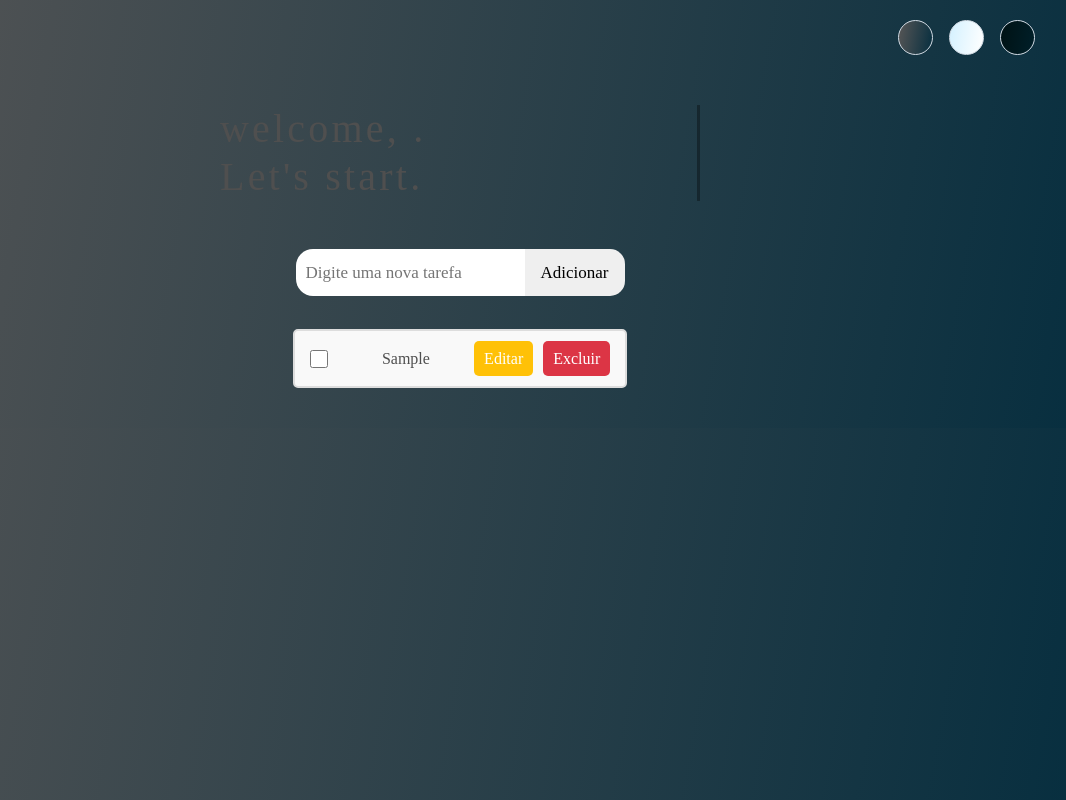
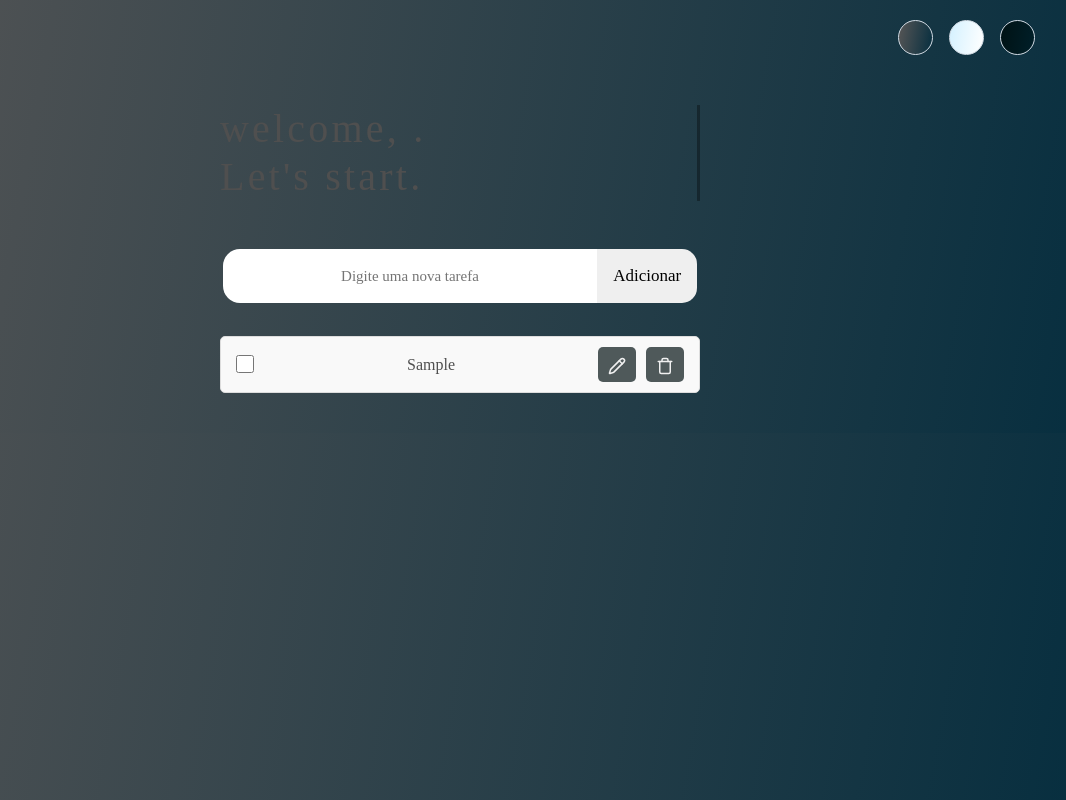
Before and after one commit to benlove-chris/to-do-List, a React (Create React App) app in the folder todo-list-frontend/: page / in a window 1280 px wide. Both pictures are taken after typing "Sample" into the empty fields and a click on the button "Adicionar". Shown: the whole page, without its empty margins (180-1246 px from the left). Built offline with nearby package versions, Linux system fonts and the light colour scheme; a web font is replaced by a local one.

Commit message:
add icone delete/edit

```diff
--- a/todo-list-frontend/package.json
+++ b/todo-list-frontend/package.json
@@ -5,6 +5,7 @@
   "dependencies": {
     "axios": "^1.7.9",
     "cra-template": "1.2.0",
+    "lucide-react": "^0.475.0",
     "mdb-react-ui-kit": "^9.0.0",
     "react": "^19.0.0",
     "react-dom": "^19.0.0",
--- a/todo-list-frontend/src/components/tarefaForm/TarefaForm.css
+++ b/todo-list-frontend/src/components/tarefaForm/TarefaForm.css
@@ -27,11 +27,11 @@
 }
 
 .tarefa-form input {
-    padding: 10px;
-    font-size: 17px;
+    padding: 15px;
+    font-size: 15px;
+    text-align: center;
     border: none;
     outline: none;
-    /* border-radius: 15; */
     border-top-left-radius: 17px;
     border-bottom-left-radius: 17px;
     max-width: 500px;
--- a/todo-list-frontend/src/components/tarefaList/TarefaList.css
+++ b/todo-list-frontend/src/components/tarefaList/TarefaList.css
@@ -39,32 +39,32 @@
 
 /* Estilo do botão editar */
 .editar-button {
-  background-color: #ffc107; /* Amarelo */
+  background-color: #4f595a;  /* Amarelo */
   border: none;
   border-radius: 5px;
   padding: 5px 10px;
-  color: white;
+  color: rgb(240, 240, 240);
   cursor: pointer;
   transition: background-color 0.3s ease;
 }
 
 .editar-button:hover {
-  background-color: #e0a800;
+  background-color: #10383b ;
 }
 
 /* Estilo do botão excluir */
 .excluir-button {
-  background-color: #dc3545; /* Vermelho */
+  background-color: #4f595a; /* Vermelho */
   border: none;
   border-radius: 5px;
   padding: 5px 10px;
-  color: white;
+  color: rgb(240, 240, 240);
   cursor: pointer;
   transition: background-color 0.3s ease;
 }
 
 .excluir-button:hover {
-  background-color: #b02a37;
+  background-color: #10383b ;
 }
 
 
@@ -115,7 +115,8 @@
   margin: 20px auto; /* Espaço acima e abaixo */
   padding: 0 10px; /* Espaçamento horizontal interno */
   max-width: 500px; /* Limita a largura máxima da lista */
-  text-align: center; /* Centraliza o texto */
+  text-align: center;
+  width: 900px; /* Centraliza o texto */
 }
 
 /* Estilo dos itens da tarefa */
@@ -125,7 +126,7 @@
   justify-content: space-between;
   align-items: center;
   padding: 10px 15px;
-  border: 2px solid #ddd;
+  border: 1px solid #ddd;
   border-radius: 5px;
   margin: 10px auto; /* Espaçamento entre itens */
   width: 100%; /* Garante que o item ocupe toda a largura disponível */
@@ -135,19 +136,18 @@
 
 /* Cor de fundo para o tema padrão */
 .standard .tarefa-item {
-  background-color: rgb(26, 27, 27);
+  background-color: rgba(118, 133, 131, 0.315);
   color: #ffdfdb; /* Texto no tema padrão */
 }
 
 /* Cor de fundo para o tema claro */
 .light .tarefa-item {
-  background-color:#AEB1B4;
   color: #1a150e; /* Texto no tema claro */
 }
 
 /* Cor de fundo para o tema escuro */
 .darker .tarefa-item {
-  background-color: #01394c;
+  background-color: transparent;
   color: #ffffff; /* Texto no tema escuro */
 }
 
--- a/todo-list-frontend/src/components/tarefaList/TarefaList.jsx
+++ b/todo-list-frontend/src/components/tarefaList/TarefaList.jsx
@@ -1,24 +1,25 @@
 import React, { useState } from 'react';
+import { Pencil, Trash, Check, X } from 'lucide-react';
 import './TarefaList.css';
 
 const TarefaList = ({ tarefas, onConcluir, onExcluir, onEditar }) => {
-  const [editandoIndex, setEditandoIndex] = useState(null); // Armazena o índice da tarefa sendo editada
-  const [novoTitulo, setNovoTitulo] = useState(''); // Armazena a nova descrição
+  const [editandoIndex, setEditandoIndex] = useState(null);
+  const [novoTitulo, setNovoTitulo] = useState('');
 
   const iniciarEdicao = (index, titulo) => {
     setEditandoIndex(index);
-    setNovoTitulo(titulo); // Preenche com a descrição atual
+    setNovoTitulo(titulo);
   };
 
   const salvarEdicao = (index) => {
     if (novoTitulo.trim()) {
-      onEditar(index, novoTitulo); // Chama a função passada por props para salvar a alteração
-      setEditandoIndex(null); // Sai do modo de edição
+      onEditar(index, novoTitulo);
+      setEditandoIndex(null);
     }
   };
 
   const cancelarEdicao = () => {
-    setEditandoIndex(null); // Sai do modo de edição sem salvar
+    setEditandoIndex(null);
   };
 
   return (
@@ -28,7 +29,6 @@ const TarefaList = ({ tarefas, onConcluir, onExcluir, onEditar }) => {
           key={index}
           className={`tarefa-item ${tarefa.concluida ? 'concluida' : ''}`}
         >
-          {/* Checkbox para concluir a tarefa */}
           <input
             type="checkbox"
             checked={tarefa.concluida}
@@ -36,7 +36,6 @@ const TarefaList = ({ tarefas, onConcluir, onExcluir, onEditar }) => {
             className="concluir-checkbox"
           />
 
-          {/* Alternar entre modo de exibição e edição */}
           {editandoIndex === tarefas.length - 1 - index ? (
             <input
               type="text"
@@ -51,29 +50,20 @@ const TarefaList = ({ tarefas, onConcluir, onExcluir, onEditar }) => {
           <div className="tarefa-buttons">
             {editandoIndex === tarefas.length - 1 - index ? (
               <>
-                <button
-                  className="salvar-button"
-                  onClick={() => salvarEdicao(tarefas.length - 1 - index)}
-                >
-                  Salvar
+                <button className="salvar-button" onClick={() => salvarEdicao(tarefas.length - 1 - index)}>
+                  <Check size={18} />
                 </button>
                 <button className="cancelar-button" onClick={cancelarEdicao}>
-                  Cancelar
+                  <X size={18} />
                 </button>
               </>
             ) : (
-              <button
-                className="editar-button"
-                onClick={() => iniciarEdicao(tarefas.length - 1 - index, tarefa.titulo)}
-              >
-                Editar
+              <button className="editar-button" onClick={() => iniciarEdicao(tarefas.length - 1 - index, tarefa.titulo)}>
+                <Pencil size={18} />
               </button>
             )}
-            <button
-              className="excluir-button"
-              onClick={() => onExcluir(tarefas.length - 1 - index)}
-            >
-              Excluir
+            <button className="excluir-button" onClick={() => onExcluir(tarefas.length - 1 - index)}>
+              <Trash size={18} />
             </button>
           </div>
         </div>
```
Also changed, not shown: 1 other file (tests, documents, lock files or other folders).
